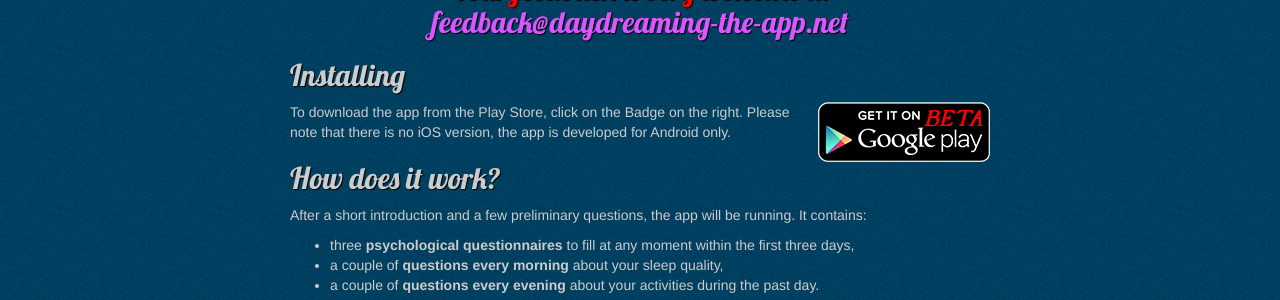
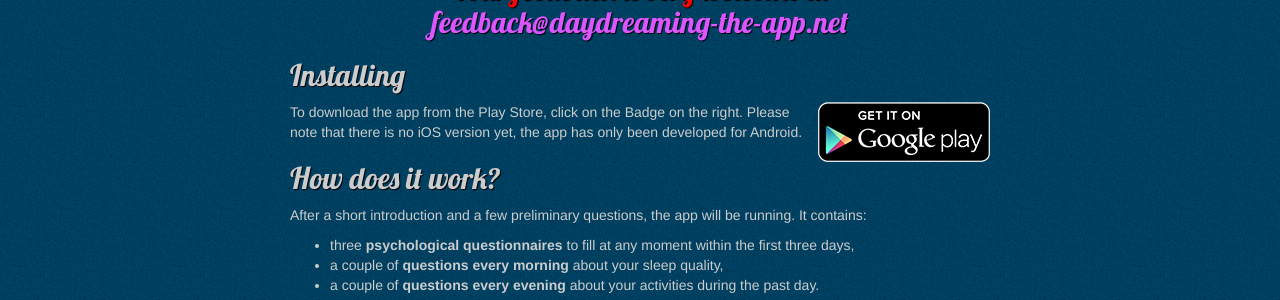
Before and after one commit to daydreaming-experiment/daydreaming-the-app.net, a Jekyll site: the page built from app/index.md, in a window 1280 px wide. Shown: the part 137-437 px from the top of the page. Built offline with Jekyll 4.4.1, drawn with Linux system fonts in a browser that asks for light colours; Markdown is read by kramdown in place of the engine named in the settings; comment, search, counter and statistics services are not loaded.

Commit message:
Update index.md
Change beta -> full release

```diff
--- a/app/index.md
+++ b/app/index.md
@@ -8,14 +8,14 @@ tag: app
 
 ## Installing
 
-<a href="https://play.google.com/store/apps/details?id=com.brainydroid.daydreamingbeta" >
+<a href="https://play.google.com/store/apps/details?id=com.brainydroid.daydreaming" >
   <img alt="Get it on Google Play"
-        src="/images/brand/en_generic_rgb_wo_60_beta.png"
+        src="/images/brand/en_generic_rgb_wo_60.png"
         align="right" />
 </a>
 
 To download the app from the Play Store, click on the Badge on the right.
-Please note that there is no iOS version, the app is developed for Android only.
+Please note that there is no iOS version yet, the app has only been developed for Android.
 
 ## How does it work?
 
```
